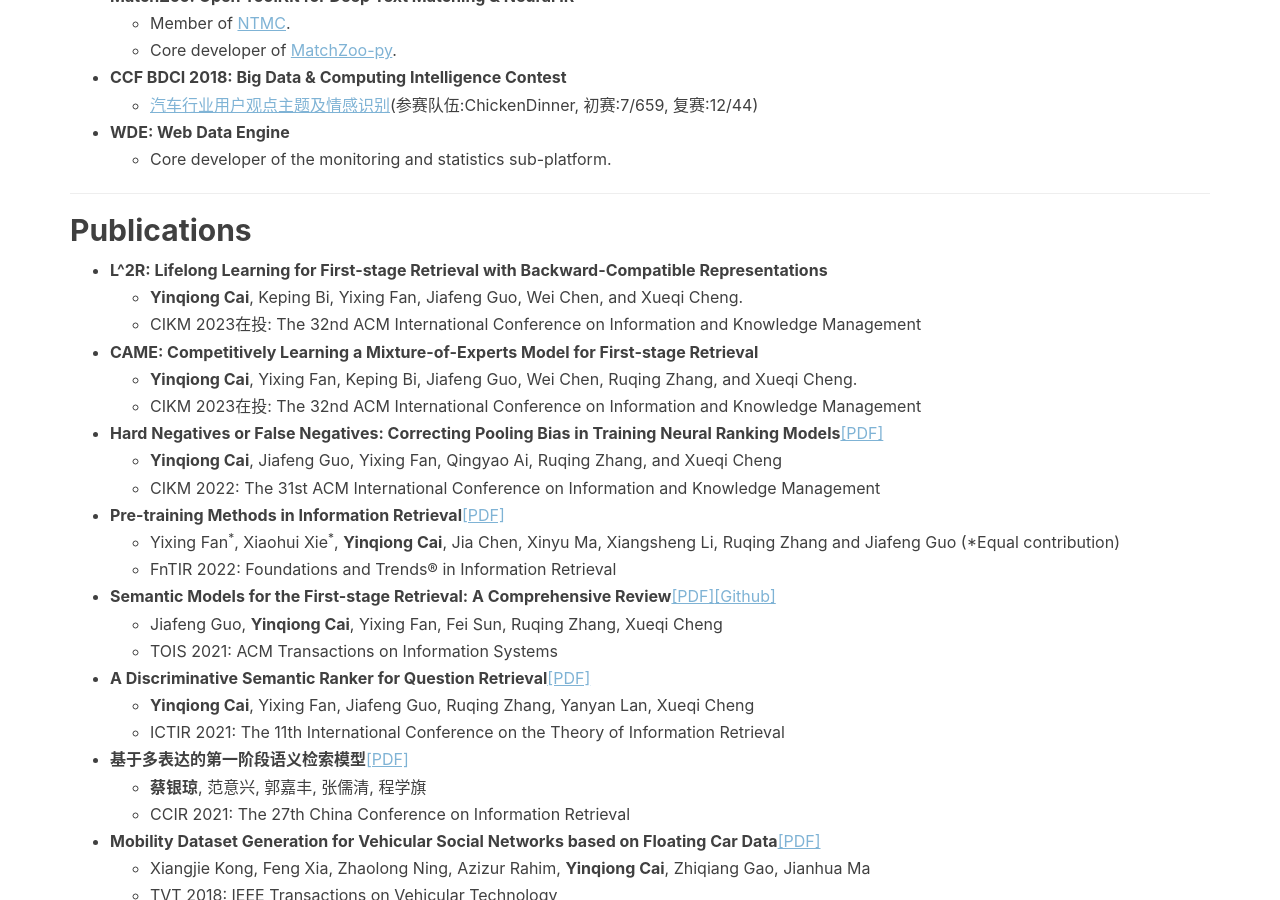
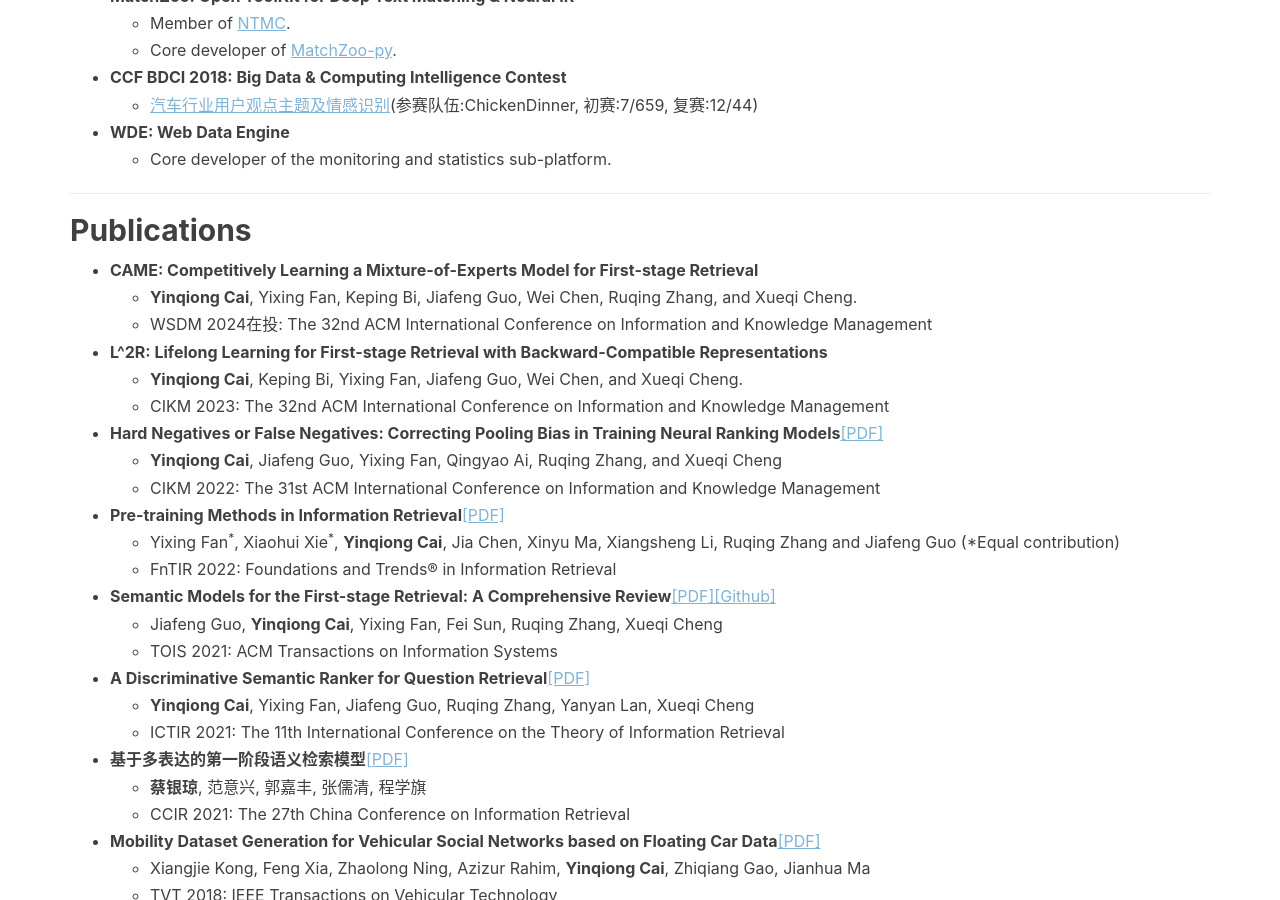
Before and after one commit to caiyinqiong/caiyinqiong.github.io, a Jekyll site: the page built from resume.html, in a window 1280 px wide and 900 px high, scrolled down 1052 px. Built offline with Jekyll 4.4.1, drawn with Linux system fonts in a browser that asks for light colours; nearby versions of some CDN libraries; comment, search, counter and statistics services are not loaded.

Commit message:
Update resume.html

```diff
--- a/resume.html
+++ b/resume.html
@@ -82,15 +82,15 @@ header-img: "img/post-bg-rwd.jpg"
     <hr>
     <h2>Publications</h2>
 <ul>
+<li><strong>CAME: Competitively Learning a Mixture-of-Experts Model for First-stage Retrieval</strong></li>
+    <ul>
+        <li><strong>Yinqiong Cai</strong>, Yixing Fan, Keping Bi, Jiafeng Guo, Wei Chen, Ruqing Zhang, and Xueqi Cheng.</li>
+        <li>WSDM 2024在投: The 32nd ACM International Conference on Information and Knowledge Management</li>
+</ul>
   <li><strong>L^2R: Lifelong Learning for First-stage Retrieval with Backward-Compatible Representations</strong></li>
     <ul>
         <li><strong>Yinqiong Cai</strong>, Keping Bi, Yixing Fan, Jiafeng Guo, Wei Chen, and Xueqi Cheng.</li>
-        <li>CIKM 2023在投: The 32nd ACM International Conference on Information and Knowledge Management</li>
-    </ul>
-  <li><strong>CAME: Competitively Learning a Mixture-of-Experts Model for First-stage Retrieval</strong></li>
-    <ul>
-        <li><strong>Yinqiong Cai</strong>, Yixing Fan, Keping Bi, Jiafeng Guo, Wei Chen, Ruqing Zhang, and Xueqi Cheng.</li>
-        <li>CIKM 2023在投: The 32nd ACM International Conference on Information and Knowledge Management</li>
+        <li>CIKM 2023: The 32nd ACM International Conference on Information and Knowledge Management</li>
     </ul>
   <li><strong>Hard Negatives or False Negatives: Correcting Pooling Bias in Training Neural Ranking Models</strong><a href="https://dl.acm.org/doi/pdf/10.1145/3511808.3557343" style="color:#7FB3D5;text-decoration:underline">[PDF]</a></li>
     <ul>
```
